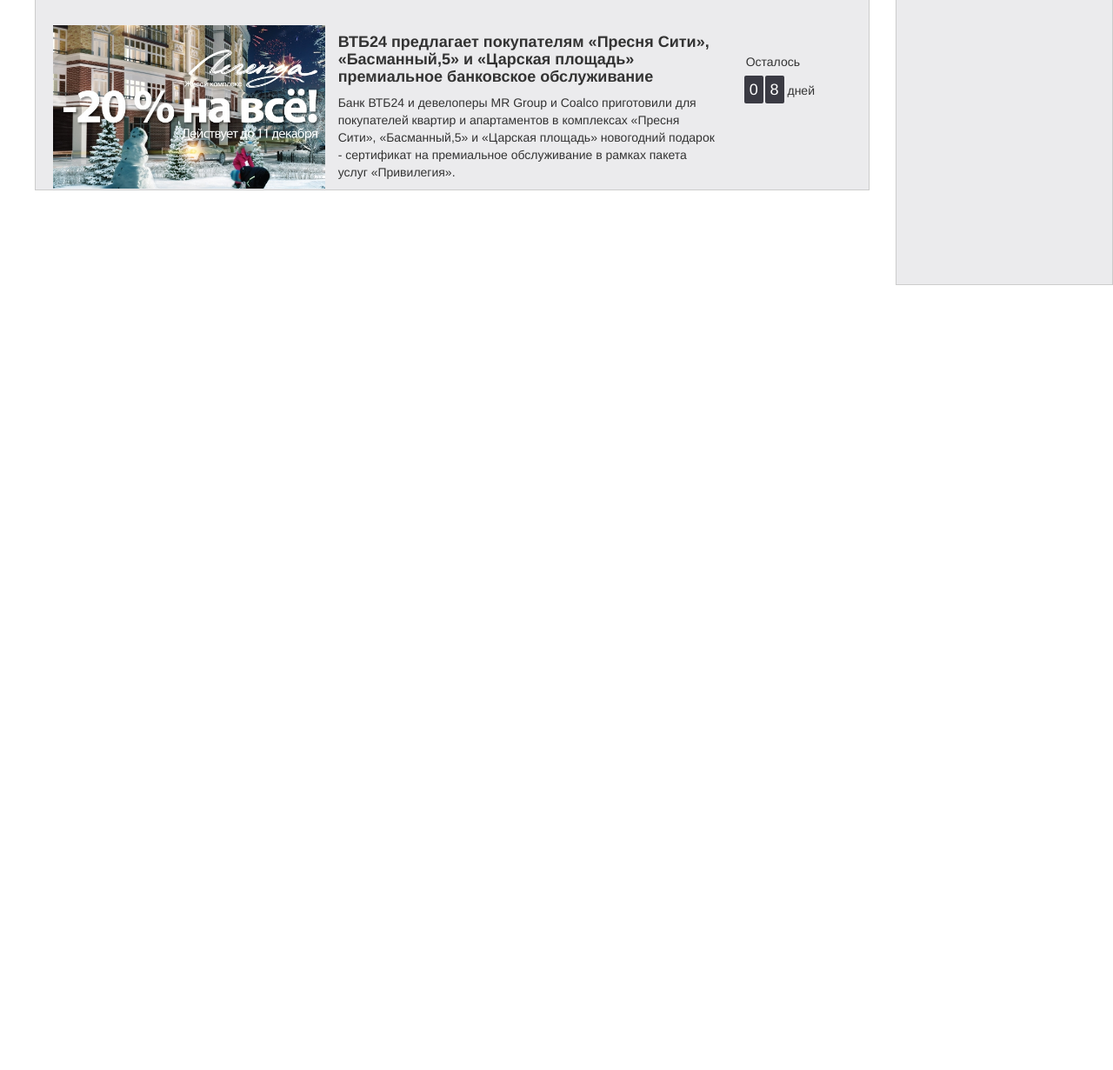
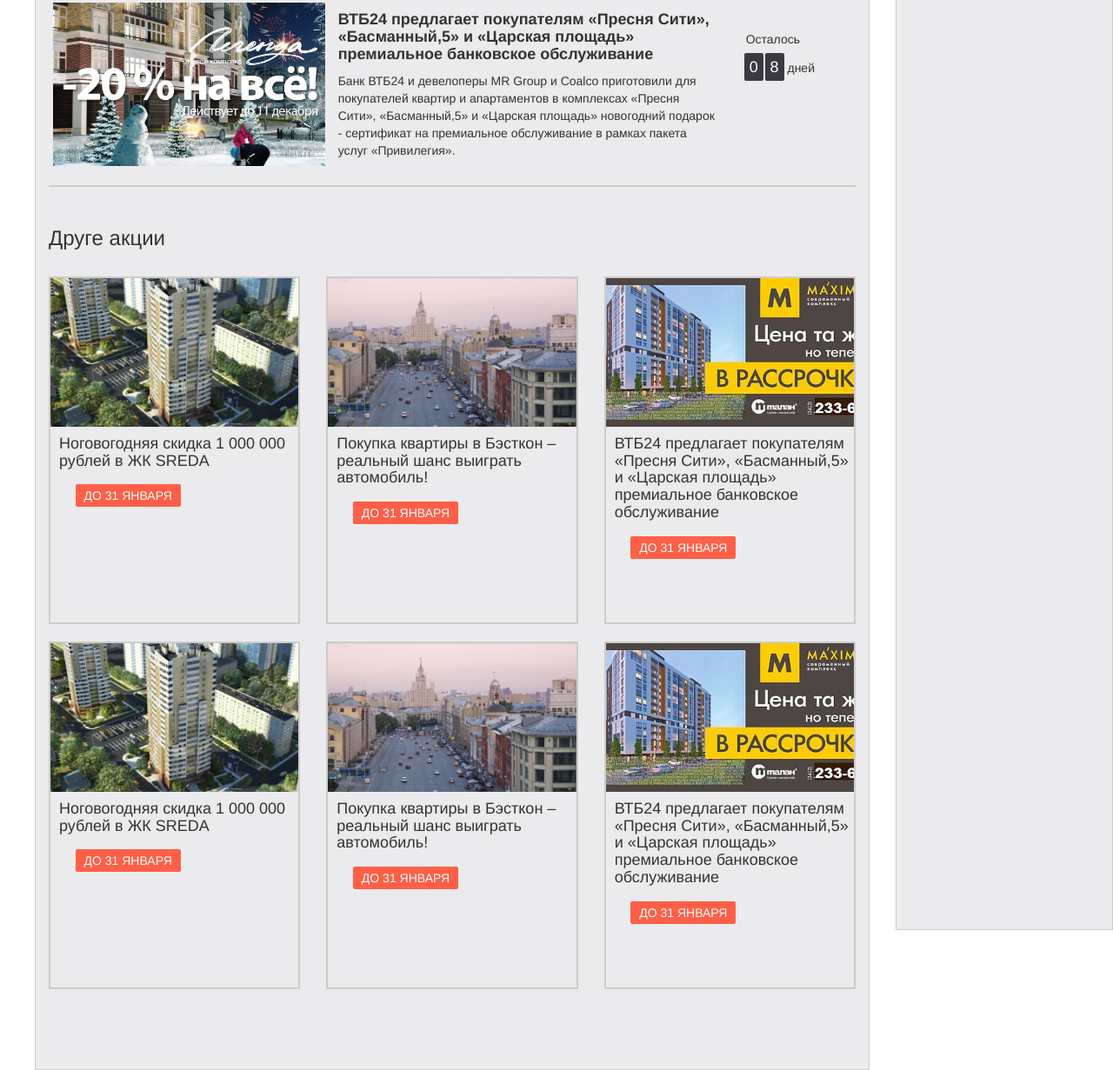
Before and after one commit to CoubSkull/Where_house, a plain HTML site: page app/index.html in a window 1280 px wide. Shown: the part 1091-2322 px from the top of the page at 87% size. Before the commit the page ends 1419 px from the top, so only its background shows below. Drawn offline with Linux system fonts and the light colour scheme; files that its build step writes are made by us from their sources.

Commit message:
Добавленны блоки нжней части контента + поменял параметры шапки

```diff
--- a/app/index.html
+++ b/app/index.html
@@ -16,7 +16,7 @@
 	<header>
 		<div class="container-fluid header_top">
 			<div class="row">
-				<div class="col-lg-6">
+				<div class="col-lg-7">
 					<nav id="left_nav"><ul>
 						<li><a href="">Москва и МО</li>
 						<li><a href="">С.-Петербург и ЛО</a></li>
@@ -25,8 +25,7 @@
 						<li><a href="">Поиск на карте</a></li>
 					</ul></nav>
 				</div>
-				<div class="col-lg-2"></div>
-				<div class="col-lg-4">
+				<div class="col-lg-5">
 					<nav id="right_nav"><ul>
 						<li><a href=""><i class="fa fa-pencil-square-o" aria-hidden="true"></i>
 							Разместить обьявление</a></li>
@@ -172,6 +171,74 @@
 														</div>
 													</div>
 												</section>
+												<hr>
+												<section class="blocks_bottom">
+												<h3>Друге акции</h3>
+													<div class="row">
+														<div class="col-lg-4  ">
+															<div class="blocks">
+																<div id="back_one">
+																</div>
+																<h4>Ноговогодняя скидка
+																	1 000 000 рублей в ЖК SREDA</h4>
+																	<a href="">ДО 31 ЯНВАРЯ</a>
+																</div>
+															</div>
+															<div class="col-lg-4">
+																<div class="blocks">
+																	<div id="back_0">
+																	</div>
+																	<h4>Покупка квартиры в Бэсткон –
+																		реальный шанс выиграть
+																		автомобиль!</h4>
+																		<a href="">ДО 31 ЯНВАРЯ</a>
+																	</div>
+																</div>
+																<div class="col-lg-4">
+																	<div class="blocks">
+																		<div id="back_1">
+																		</div>
+																		<h4>ВТБ24 предлагает
+																			покупателям «Пресня Сити»,
+																			«Басманный,5» и «Царская
+																			площадь» премиальное
+																			банковское обслуживание</h4>
+																			<a href="">ДО 31 ЯНВАРЯ</a>
+																		</div>
+																	</div>
+																	<div class="col-lg-4  ">
+																		<div class="blocks">
+																			<div id="back_one">
+																			</div>
+																			<h4>Ноговогодняя скидка
+																				1 000 000 рублей в ЖК SREDA</h4>
+																				<a href="">ДО 31 ЯНВАРЯ</a>
+																			</div>
+																		</div>
+																		<div class="col-lg-4">
+																			<div class="blocks">
+																				<div id="back_0">
+																				</div>
+																				<h4>Покупка квартиры в Бэсткон –
+																					реальный шанс выиграть
+																					автомобиль!</h4>
+																					<a href="">ДО 31 ЯНВАРЯ</a>
+																				</div>
+																			</div>
+																			<div class="col-lg-4">
+																				<div class="blocks">
+																					<div id="back_1">
+																					</div>
+																					<h4>ВТБ24 предлагает
+																						покупателям «Пресня Сити»,
+																						«Басманный,5» и «Царская
+																						площадь» премиальное
+																						банковское обслуживание</h4>
+																						<a href="">ДО 31 ЯНВАРЯ</a>
+																					</div>
+																				</div>
+																			</div>
+																		</section>
 																	</div>
 																	<div class="col-lg-1"></div>
 																	<div class="col-lg-2 side"><aside>
--- a/app/sass/main.scss
+++ b/app/sass/main.scss
@@ -14,7 +14,7 @@
 
 @for $i from 1 through 3 {
 	#block_#{$i} {
-    background-image: url(../imgs/middle_#{$i}.jpg);
+		background-image: url(../imgs/back_#{$i}.jpg);
 		background-size:100%;
 		background-size:cover;
 		padding-bottom: 20%;
@@ -22,6 +22,19 @@
 
 	}
 }
+
+
+@for $i from 0 through 1 {
+	#back_#{$i} {
+		background-image: url(../imgs/back_#{$i}.jpg);
+		background-size:100%;
+		background-size:cover;
+		padding-bottom: 60%;
+		background-position: 50% 50% ;
+
+	}
+}
+
 
 .header_top {
 	background-color: $black;
@@ -42,6 +55,9 @@
 		}
 
 	}
+}
+#right_nav {
+	float: right;
 }
 }
 .header_bottom {
@@ -162,7 +178,7 @@
 		margin-left:10px;
 		text-align:left;
 		.back {
- background-image: url(../imgs/msk.jpg);
+			background-image: url(../imgs/back_0.jpg);
 			background-size:100%;
 			background-size:cover;
 			padding-bottom: 20%;
@@ -219,13 +235,51 @@
 			}
 		}
 	}
+	.blocks_bottom {
+		margin-top:5%;
+		margin-bottom:10%;
+		#back_one {
+			background-image: url(../imgs/bottom_1.jpeg);
+			background-size:150%;
+			background-size:cover;
+			padding-bottom: 60%;
+			background-position: 50% 50% ;
+			width:100%;
+			text-align:center;
+		}
+		.blocks {
+			border: 2px solid #ccc;
+			cursor:pointer;
+			height: 400px;
+			margin-top: 20px;
+			&:hover {
+box-shadow: 3px 9px 5px -2px rgba(0,0,0,0.3);
+			}
+		}
+		h4 {
+			text-align:left;
+			padding-left:10px;
+			padding-bottom: 10px;
+			font-weight:500;
+		}
+		a{
+			background-color:#ff5f47;
+			color:#fff;
+			padding:5px 10px;
+			border-radius: 2px;
+			cursor: pointer;
+			margin-left:10%;
+			text-decoration:none;
+
+		}
+	}
 
 	.side	{
 		background:#ebebed;
 		width:250px;
 		float: right;
 		border: 1px solid #ccc;
-		padding-bottom:100%;
+		padding-bottom:160%;
 	}
 }
 hr {
```
Also changed, not shown: app/css/main.css, app/imgs/back_0.jpg (renamed from app/imgs/msk.jpg), app/imgs/back_1.jpg (renamed from app/imgs/middle_1.jpg), app/imgs/back_2.jpg (renamed from app/imgs/middle_2.jpg), app/imgs/back_3.jpg (renamed from app/imgs/middle_3.jpg), app/imgs/bottom_1.jpeg (added). Lines whose indentation alone changed are shown as unchanged.
